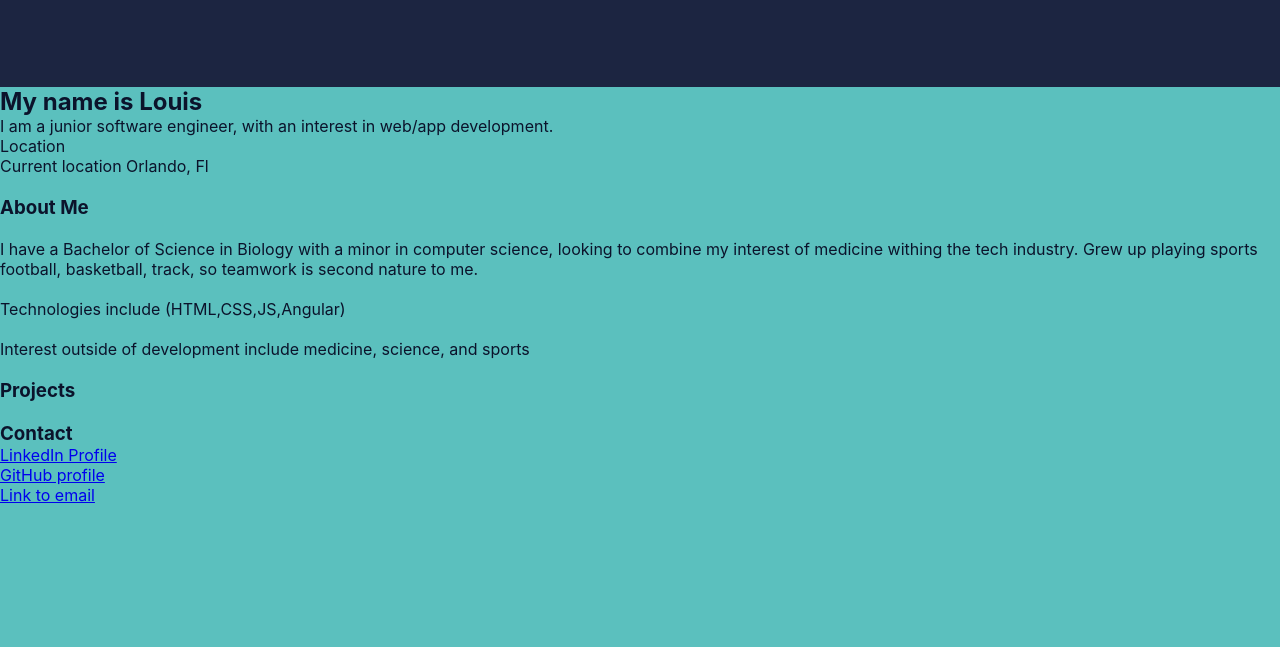
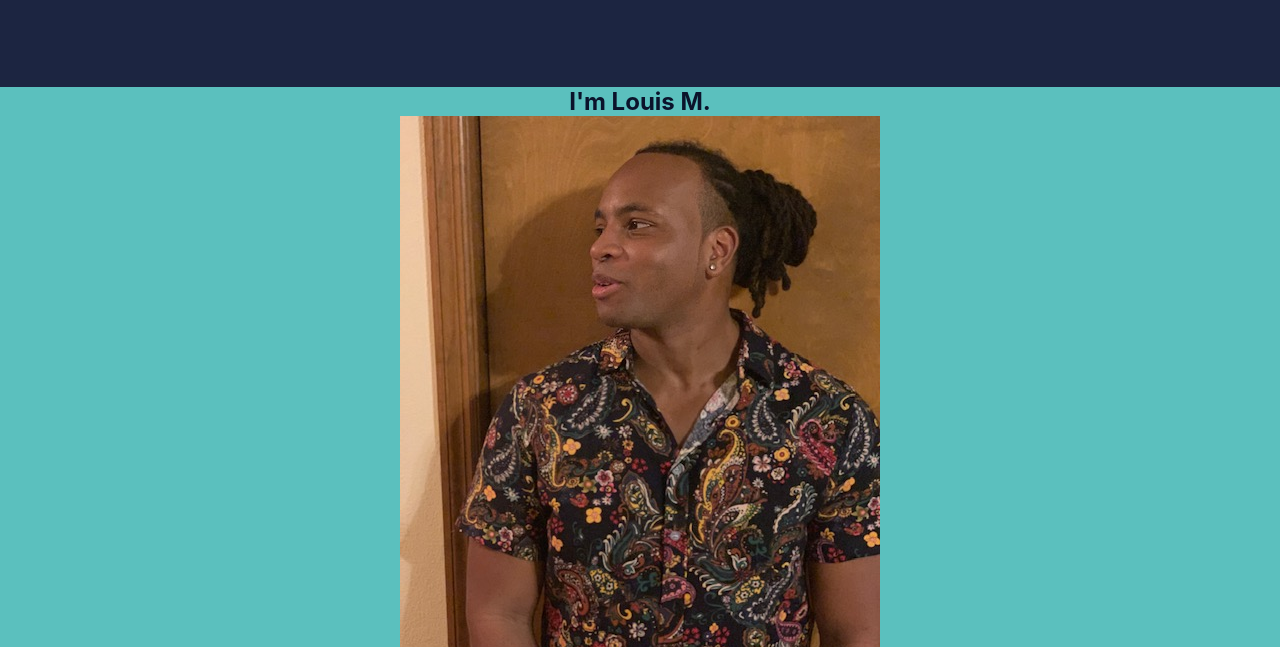
Before and after one commit to Maxwellvincent/Thinkful-Portfolio, a plain HTML site: page index.html in a window 1280 px wide. Shown: the part 153-800 px from the top of the page. Drawn offline with Linux system fonts and the light colour scheme.

Commit message:
updated profile

```diff
--- a/index.css
+++ b/index.css
@@ -23,3 +23,16 @@ body {
     color: #0B132B;
     font-family: -apple-system, BlinkMacSystemFont, 'Segoe UI', Roboto, Oxygen, Ubuntu, Cantarell, 'Open Sans', 'Helvetica Neue', sans-serif;
 }
+
+img {
+    height: auto;
+    max-width: 70%;
+
+}
+
+#intro {
+    display: flex;
+    flex-direction: column;
+    align-items: center;
+    text-align: center;
+}
--- a/index.html
+++ b/index.html
@@ -13,9 +13,10 @@
     </header>
     <main>
         <section id="intro">
-            <h2>My name is Louis</h2>
-                <p>I am a junior software engineer, with an interest in web/app development.</p>
-            <br?
+            <h2>I'm Louis M.</h2>
+                <img src="/SoftwareProfile.jpg" alt="profile-image">
+                <p>I am a junior software engineer, with an interest in web/app development in the sciences.</p>
+            <br>
             <h3>Location</h3>
                 <p>Current location Orlando, Fl</p>
 
```
Also changed, not shown: SoftwareProfile.jpg (added).
